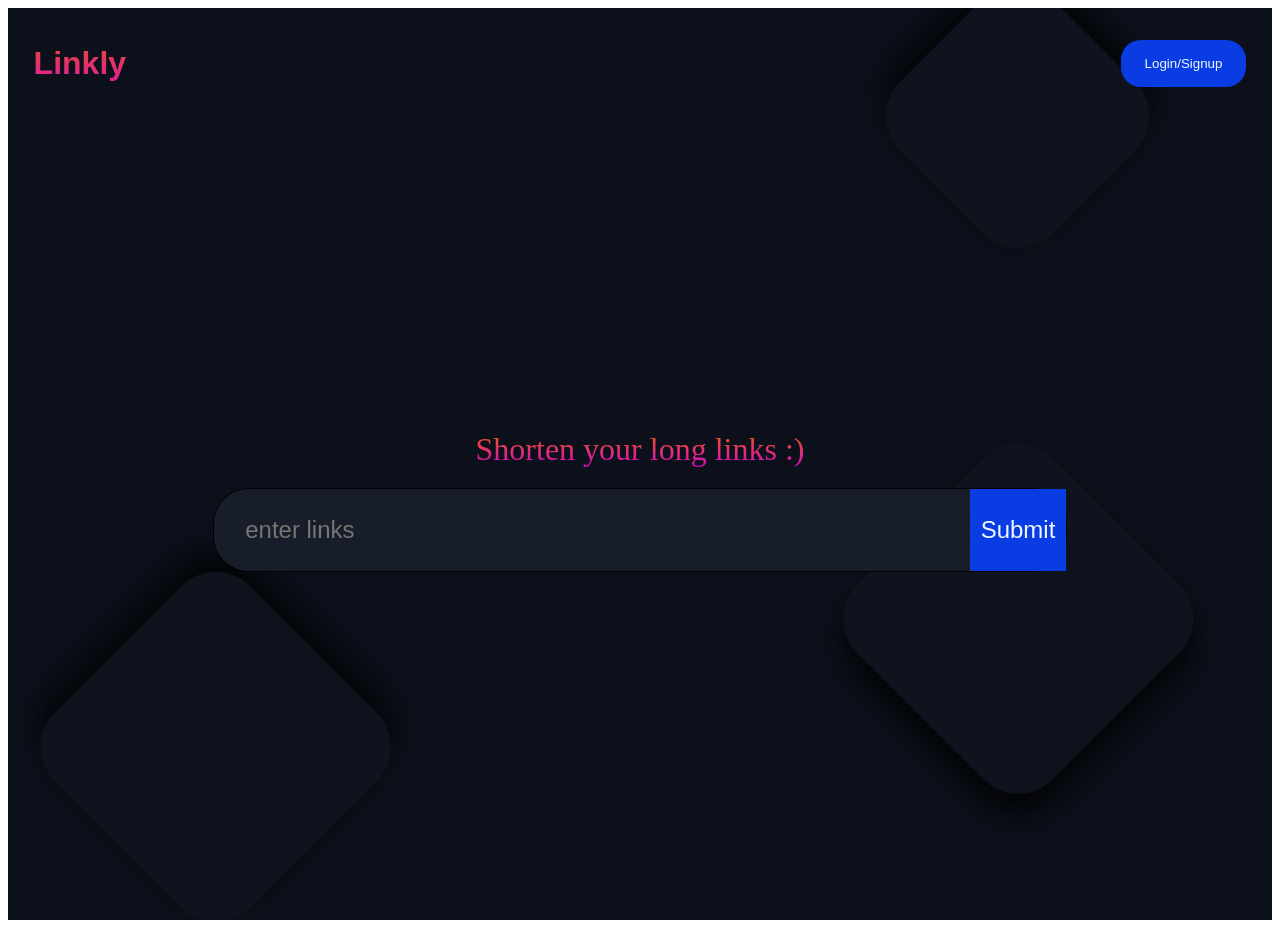
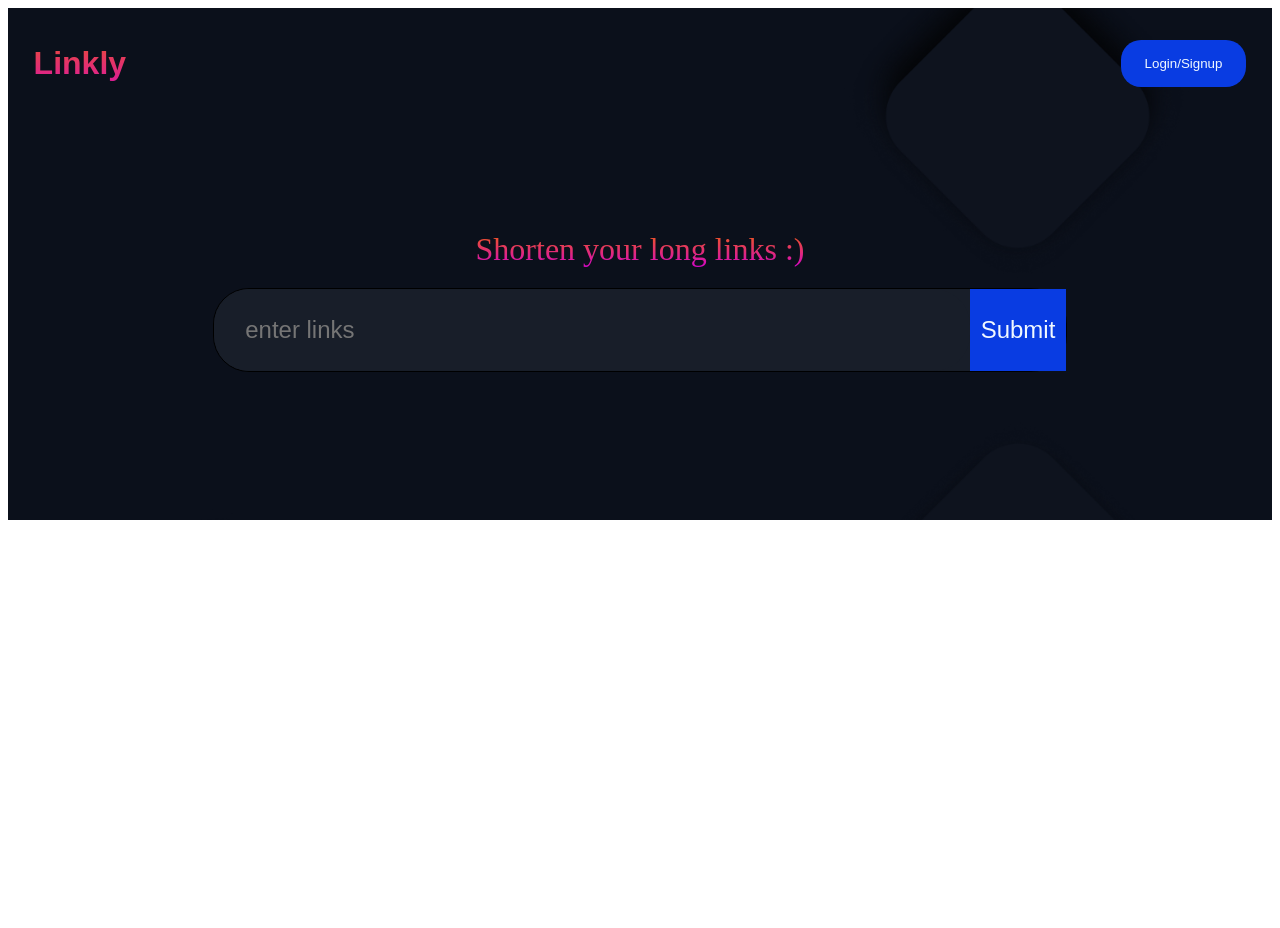
Before and after one commit to ArpitShukla3/url-Frontend, a React (Vite) app: page / in a window 1280 px wide. After the commit the page ends 800 px from the top, so only its background shows below. Built offline with nearby package versions, Linux system fonts and the light colour scheme; no server answers.

Commit message:
th commit on 10/11/2023

```diff
--- a/index.css
+++ b/index.css
@@ -1,7 +1,3 @@
 body{
-    margin-top: 0 !important;
-    padding: 0 !important;
-    background-color: rgb(11  , 16, 27);
-    background-repeat: no-repeat;
-    background-size: cover;
+
 }
--- a/src/App.css
+++ b/src/App.css
@@ -1,7 +1,9 @@
 .bc{
+  margin-top: 0 !important;
+  padding: 0 !important;
   margin: 0;
   background-image: url('../src/assets/Cubes.png');
-  background-color: rgb(11  , 16, 27);
-  background-repeat: no-repeat;
-  background-size: cover;
+ background-color: rgb(11  , 16, 27);
+ background-repeat: no-repeat;
+ background-size:cover;
 }
--- a/src/HomePage/LinkList/LinkList.css
+++ b/src/HomePage/LinkList/LinkList.css
@@ -35,3 +35,6 @@
 .anchor{
     color: aliceblue;
 }
+.section{
+    height: 50vh;
+}
--- a/src/HomePage/LinkList/LinkList.jsx
+++ b/src/HomePage/LinkList/LinkList.jsx
@@ -33,7 +33,7 @@ function LinkList()
        </div>:<></>
        }
        {
-       list.map((record)=>
+       (localStorage.getItem('isLogin')=='true')&&list.map((record)=>
          <div className="list" key={i}>
           <a className="element serial anchor">{i++}</a>
           <a className="element longUrl anchor" >{record.url}</a>
--- a/src/HomePage/Navbar/Navbar.jsx
+++ b/src/HomePage/Navbar/Navbar.jsx
@@ -21,9 +21,10 @@ function Navbar()
 
         if(res.status==200)
         {
+            dispatch(setLogout());
+            dispatch(refresh());
             localStorage.setItem('isLogin','false');
-           dispatch(setLogout());
-           dispatch(refresh());
+
         }
     }
     return (
--- a/src/HomePage/ShortLink/ShortLink.css
+++ b/src/HomePage/ShortLink/ShortLink.css
@@ -65,4 +65,7 @@
         width: 75vw;
         zoom: 1;
     }
+    .section{
+        height: 50vh;
+    }
 }
--- a/src/UrlList.js
+++ b/src/UrlList.js
@@ -1,6 +1,6 @@
 
-// const host=`http://localhost:5001`;
-const host=`https://us-six.vercel.app`;
+const host=`http://localhost:5001`;
+// const host=`https://us-six.vercel.app`;
 export const show=`${host}/short/show/`;
 export const set_url=`${host}/short/set`;
 export const login_url=`${host}/short/login/`;
```
